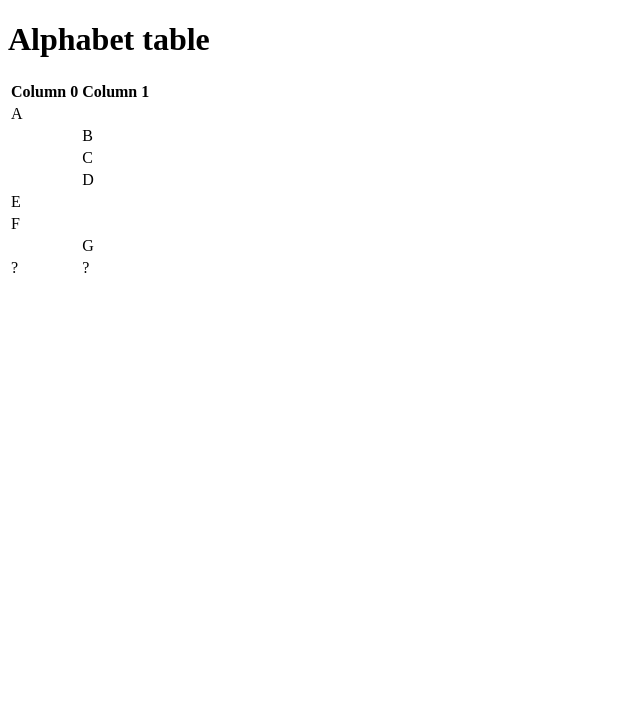
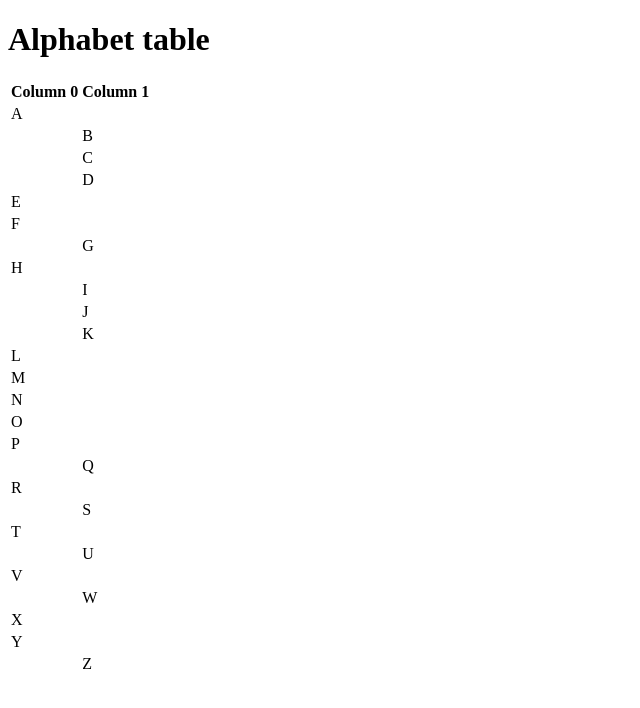
Before and after one commit to comp426-2022-spring/a00-RJudge1170, a website: page index.html in a window 1280 px wide. Shown: the whole page, without its empty margins (0-640 px from the left). Drawn offline with Linux system fonts and the light colour scheme.

Commit message:
Finished The Alphabet and Added the Browser Dependency

```diff
--- a/index.html
+++ b/index.html
@@ -37,7 +37,61 @@
                         <td></td><td>G</td>
                     </tr>
                     <tr>
-                        <td>?</td><td>?</td>
+                        <td>H</td><td></td>
+                    </tr>
+                    <tr>
+                        <td></td><td>I</td>
+                    </tr>
+                    <tr>
+                        <td></td><td>J</td>
+                    </tr>
+                    <tr>
+                        <td></td><td>K</td>
+                    </tr>
+                    <tr>
+                        <td>L</td><td></td>
+                    </tr>
+                    <tr>
+                        <td>M</td><td></td>
+                    </tr>
+                    <tr>
+                        <td>N</td><td></td>
+                    </tr>
+                    <tr>
+                        <td>O</td><td></td>
+                    </tr>
+                    <tr>
+                        <td>P</td><td></td>
+                    </tr>
+                    <tr>
+                        <td></td><td>Q</td>
+                    </tr>
+                    <tr>
+                        <td>R</td><td></td>
+                    </tr>
+                    <tr>
+                        <td></td><td>S</td>
+                    </tr>
+                    <tr>
+                        <td>T</td><td></td>
+                    </tr>
+                    <tr>
+                        <td></td><td>U</td>
+                    </tr>
+                    <tr>
+                        <td>V</td><td></td>
+                    </tr>
+                    <tr>
+                        <td></td><td>W</td>
+                    </tr>
+                    <tr>
+                        <td>X</td><td></td>
+                    </tr>
+                    <tr>
+                        <td>Y</td><td></td>
+                    </tr>
+                    <tr>
+                        <td></td><td>Z</td>
                     </tr>
                 </tbody>
             </table>
--- a/package.json
+++ b/package.json
@@ -15,5 +15,8 @@
   "bugs": {
     "url": "https://github.com/comp426-2022-spring/a00-RJudge1170/issues"
   },
-  "homepage": "https://github.com/comp426-2022-spring/a00-RJudge1170#readme"
+  "homepage": "https://github.com/comp426-2022-spring/a00-RJudge1170#readme",
+  "dependencies": {
+    "browser-sync": "^2.27.7"
+  }
 }
```
Also changed, not shown: 1 other file.
